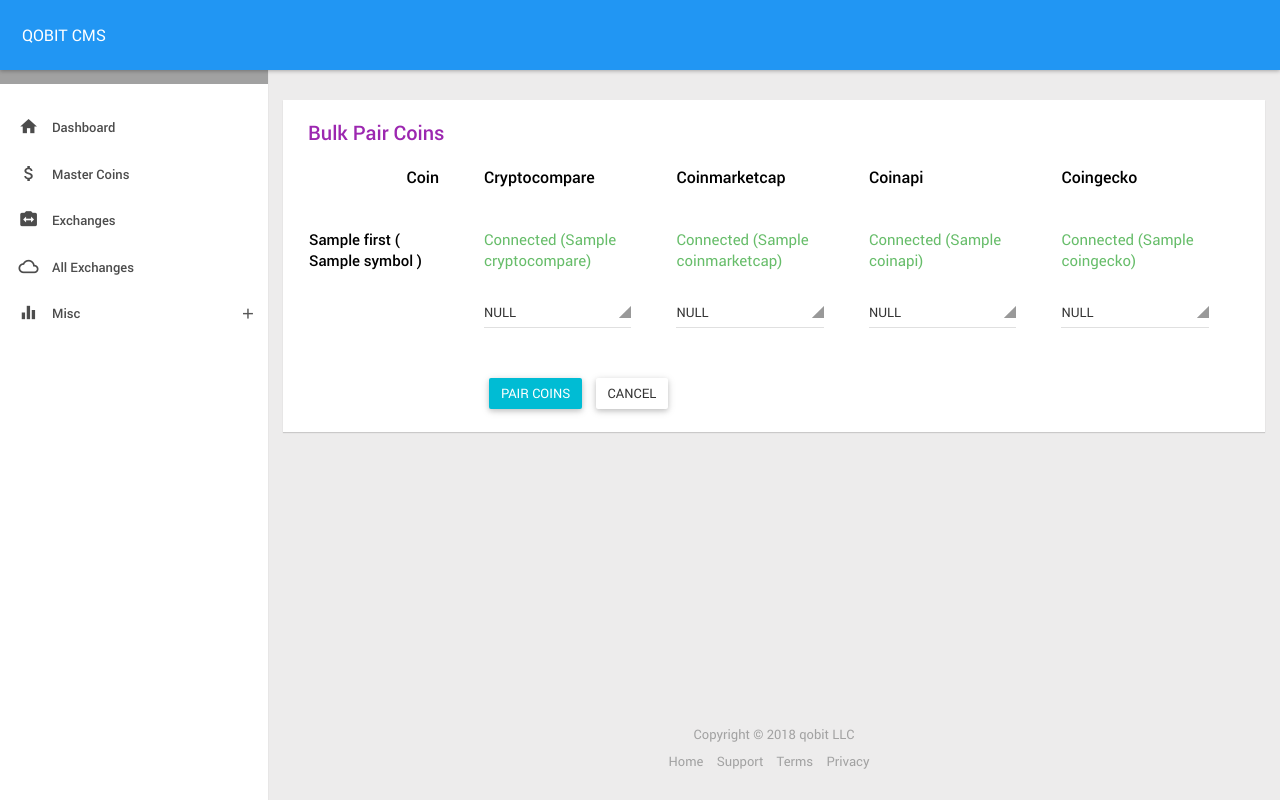
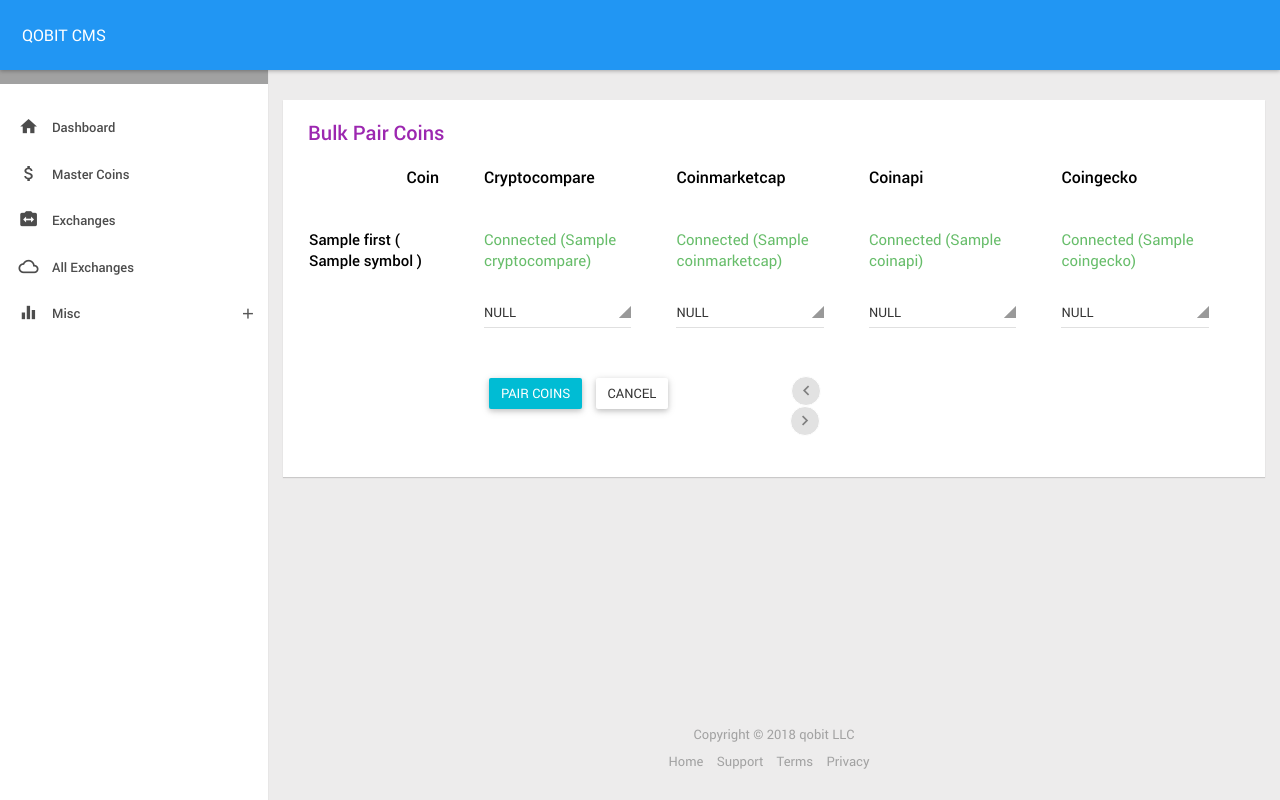
Before and after one commit to bytes-lab/cryptocurrency-cms, a Django app: template templates/bulk_pair_coin.html in a window 1280 px wide. Run offline with Django 3.2, Linux system fonts and the light colour scheme; the template is opened without the code that fills it: most values are stand-ins (such as "Sample title", 1, 10 or a date in 2020); some libraries are stand-ins or nearby versions.

Commit message:
revise template, menu

```diff
--- a/general/views.py
+++ b/general/views.py
@@ -265,7 +265,7 @@ def attach_coin(request, coin):
 @login_required(login_url='/login')
 def bulk_pair_coin(request):
     page = request.GET.get('page', 1)
-    page_size = 5
+    page_size = 15
     coins = MasterCoin.objects.all()[(page-1)*page_size:page*page_size]
     cc_coins = CryptocompareCoin.objects.all()
     cmc_coins = CoinmarketcapCoin.objects.all()
--- a/templates/bulk_pair_coin.html
+++ b/templates/bulk_pair_coin.html
@@ -127,6 +127,12 @@
                             <button class="btn btn-info waves-effect m-l-10">Pair Coins</button>
                             <a class="btn btn-default waves-effect m-l-10" href="#" onclick="javascript: window.history.back();">Cancel</a>
                         </div>
+                        <div class="col-md-1 p-t-15">
+                            <ul class="pagination">
+                                <li><a href="" aria-label="Previous"><i class="zmdi zmdi-chevron-left"></i></a></li>
+                                <li><a href="" aria-label="Next"><i class="zmdi zmdi-chevron-right"></i></a></li>
+                             </ul>
+                        </div>
                     </div>
                 </form>
             </div>
```
